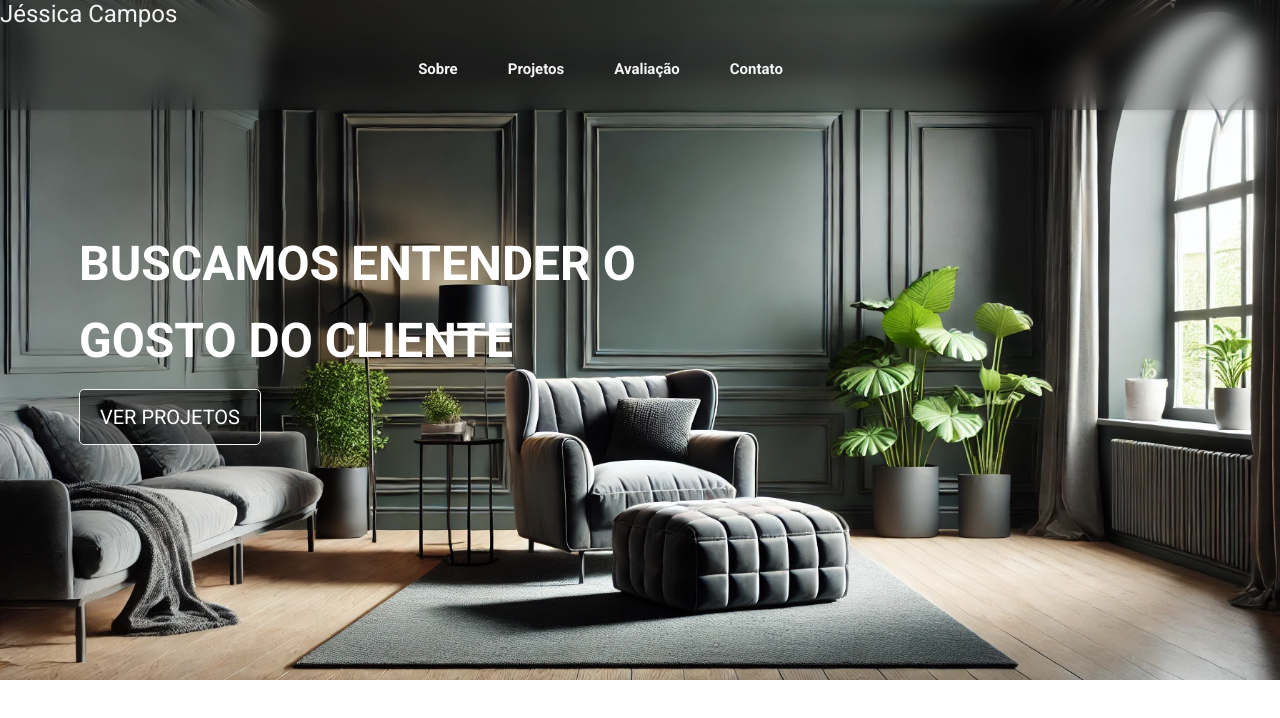
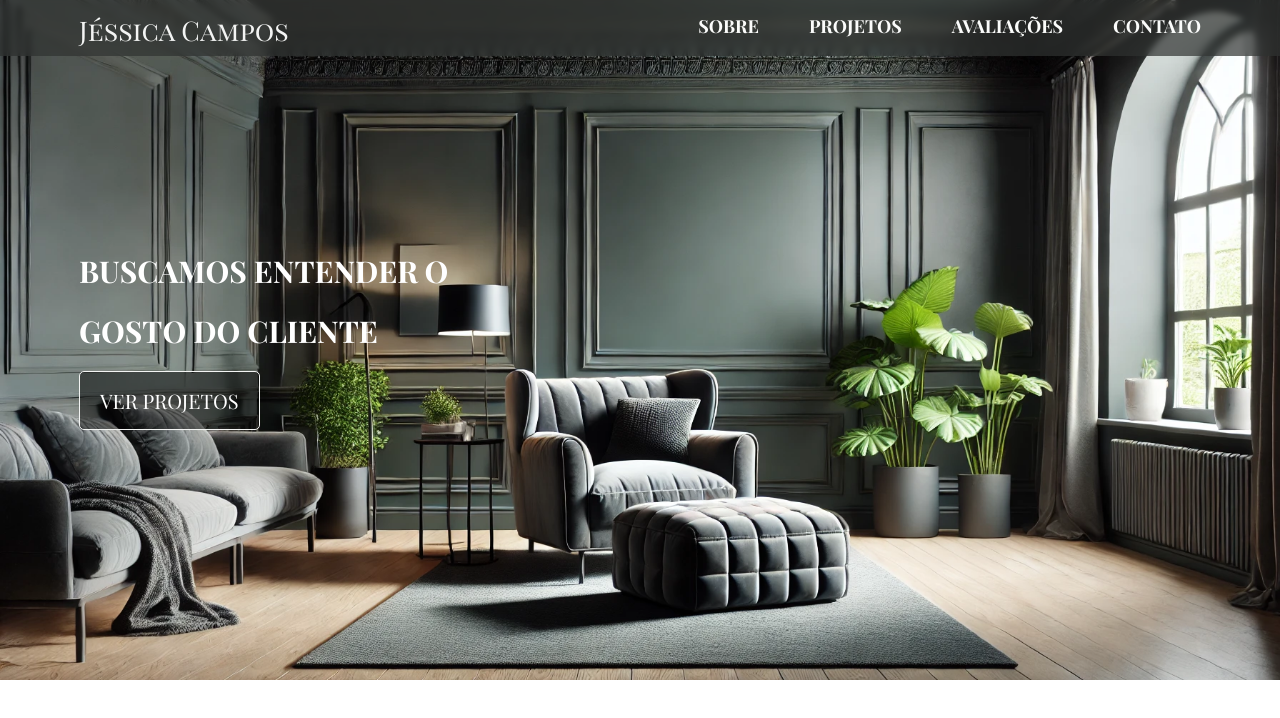
Before and after one commit to eetecnology/J-ssicaArq, a React (Vite) app: page / in a window 1280 px wide. Shown: the top 718 px of the page. Built offline with nearby package versions, Linux system fonts and the light colour scheme.

Commit message:
atualização header

```diff
--- a/index.html
+++ b/index.html
@@ -2,6 +2,9 @@
 <html lang="pt-br">
   <head>
     <meta charset="UTF-8" />
+    <link rel="preconnect" href="https://fonts.googleapis.com">
+    <link rel="preconnect" href="https://fonts.gstatic.com" crossorigin>
+    <link href="https://fonts.googleapis.com/css2?family=Playfair+Display+SC:ital,wght@0,400;0,700;0,900;1,400;1,700;1,900&display=swap" rel="stylesheet"/>
     <link rel="preconnect" href="https://fonts.googleapis.com" />
     <link rel="preconnect" href="https://fonts.gstatic.com" crossorigin />
     <link rel="icon" type="image/svg+xml" href="/vite.svg" />
--- a/src/components/Header.jsx
+++ b/src/components/Header.jsx
@@ -18,12 +18,13 @@ export default function Header() {
         <div className={styles.menu}>
         <nav className={styles.navbar}>
           <ul>
-            <li><a href="#about">Sobre</a></li>
-            <li><a href="#projects">Projetos</a></li>
-            <li><a href="#evaluation">Avaliação</a></li>
-            <li><a href="#contact">Contato</a></li>
+            <li><a href="#about">SOBRE</a></li>
+            <li><a href="#projects">PROJETOS</a></li>
+            <li><a href="#evaluation">AVALIAÇÕES</a></li>
+            <li><a href="#contact">CONTATO</a></li>
           </ul>
         </nav>
+        <div/>
         <button onClick={toggleMenu} className={styles.buttonMenu}>
           {menuOpen? <BurguerMenuClose size={15} className={styles.burgerMenu} /> : <BurguerMenu size={15} className={styles.burgerMenuClose} />}
         </button>
--- a/src/components/Header.module.css
+++ b/src/components/Header.module.css
@@ -4,23 +4,31 @@
   left: 0;
   width: 100%;
   margin: 0 auto;
-  background-color: rgba(0, 0, 0, 0.2);
-  backdrop-filter: blur(10px);
-  z-index: 1000;
-  box-shadow: 0 2px 4px rgba(0, 0, 0, 0.1);
+  background-color: rgba(47, 51, 49, 0.7);
+  backdrop-filter: blur(0.3rem);
+  z-index: 1;
+  box-shadow: var(--grey-10);
+  height: 7vh;
+  font-size: 2rem;
 }
 
 .menu {
-  height: 82px;
   display: flex;
-  justify-content: space-around;
+  justify-content: flex-end;
   align-items: center;
   text-align: center;
+  margin: 1.2rem 0 0 7.9rem;
+  height: 50%;
 }
 
 .logo {
   color: #f3f4f3;
-  font-size: 1.5rem;
+  font-size: 2.7rem;
+  display: flex;
+  justify-content: flex-start;
+  align-items: center;
+  margin: 1.2rem 0 0 7.9rem;
+  position: absolute;
 }
 
 .navbar ul {
@@ -39,15 +47,15 @@
 }
 
 .navbar a {
-  font-size: 15px;
-  color: #f3f4f3;
+  font-size: 1.8rem;
+  color: var(--grey-1);
   font-weight: 700;
   line-height: 20.22px;
   transition: color .3s;
 }
 
 .navbar a:hover {
-  color: #dadddb;
+  color: var(--grey-8);
 }
 
 .burgerMenu, .burgerMenuClose, .navbarMobile, .buttonMenu {
--- a/src/global.css
+++ b/src/global.css
@@ -1,25 +1,25 @@
 :root {
-    --grey-green-100: #f3f4f3;
-    --grey-green-200: #edefee;
-    --grey-green-300: #dadddb;
-    --grey-green-400: #87928b;
-    --grey-green-500: #7a837d;
-    --grey-green-600: #6c756f;
-    --grey-green-700: #656e68;
-    --grey-green-800: #515853;
-    --grey-green-900: #3d423f;
-    --grey-green-1000: #2f3331;
+    --grey-green-1: #f3f4f3;
+    --grey-green-2: #edefee;
+    --grey-green-3: #dadddb;
+    --grey-green-4: #87928b;
+    --grey-green-5: #7a837d;
+    --grey-green-6: #6c756f;
+    --grey-green-7: #656e68;
+    --grey-green-8: #515853;
+    --grey-green-9: #3d423f;
+    --grey-green-10: rgba(0, 0, 0,0.2);
 
-    --orange-100: #faf4ee;
-    --orange-200: #f8efe6;
-    --orange-300: #f0deca;
-    --orange-400: #ce9455;
-    --orange-500: #b9854d;
-    --orange-600: #a57644;
-    --orange-700: #9b6f40;
-    --orange-800: #7c5933;
-    --orange-900: #5d4326;
-    --orange-1000: #48341e;
+    --orange-1: #faf4ee;
+    --orange-2: #f8efe6;
+    --orange-3: #f0deca;
+    --orange-4: #ce9455;
+    --orange-5: #b9854d;
+    --orange-6: #a57644;
+    --orange-7: #9b6f40;
+    --orange-8: #7c5933;
+    --orange-9: #5d4326;
+    --orange-10: #48341e;
 
     --grey-1: #fbfcfb;
     --grey-2: #f9faf9;
@@ -35,14 +35,20 @@
     --grey-12: #242525;
     --grey-13: #111111;
 }
+
+:focus {
+  outline: transparent;
+  box-shadow: var(--grey-13);
+}
 * {
     margin: 0;
     padding: 0;
     box-sizing: border-box;
-    font-family: "Roboto", sans-serif;
     font-size: 62.5%;
     list-style: none;
     text-decoration: none;
+    font-family: "Playfair Display SC", serif;
+    font-style: normal;
   }
 
   body {
@@ -56,3 +62,13 @@
     font-weight: 400;
     font-size: 1rem;
   }
+
+  button {
+    background: none;
+    border: none;
+    cursor: pointer;
+  }
+
+  button:hover {
+    background: none;
+  }
--- a/src/main.jsx
+++ b/src/main.jsx
@@ -1,7 +1,7 @@
 import React from 'react'
 import ReactDOM from 'react-dom/client'
 import App from './App';
-import '../global.css';
+import './global.css';
 
 const root = ReactDOM.createRoot(document.getElementById('root'));
 root.render(
```
